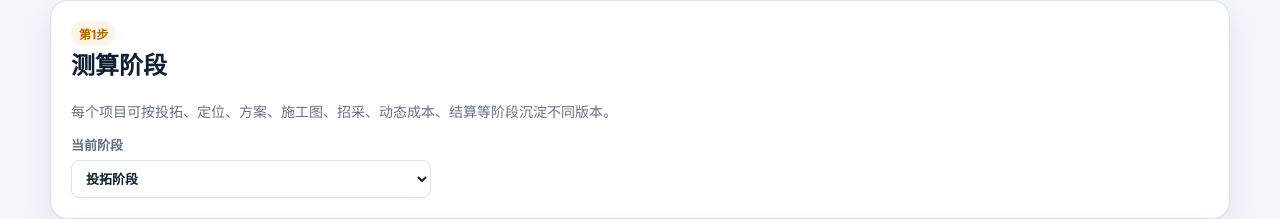
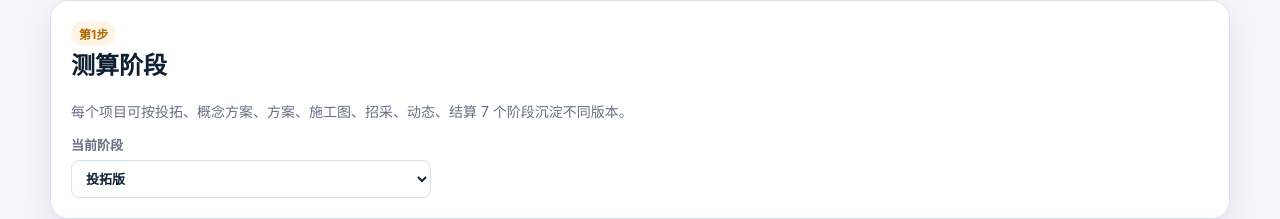
Before and after one commit to miaobin19921114-lgtm/lqdc-target-cost-system, a Next.js app: page /projects/new in a window 1280 px wide. Shown: the part 182-401 px from the top of the page. Built offline with nearby package versions, Linux system fonts and the light colour scheme; no server answers; the database is empty.

Commit message:
use standardized version stages in project wizard

```diff
--- a/app/projects/new/page.tsx
+++ b/app/projects/new/page.tsx
@@ -1,12 +1,11 @@
 import Link from 'next/link';
 import { cookies } from 'next/headers';
 import { prisma } from '@/lib/prisma';
+import { defaultVersionStage, versionStageOptions } from '@/lib/version-stage';
 import ProductCascadeSelector from './ProductCascadeSelector';
 import CostRuleSelector from './CostRuleSelector';
 
 export const dynamic = 'force-dynamic';
-
-const stages = ['投拓阶段', '定位阶段', '方案阶段', '扩初阶段', '施工图阶段', '招采阶段', '动态成本阶段', '结算阶段'];
 
 export default async function NewProjectPage() {
   const userId = cookies().get('lqdc_session')?.value || '';
@@ -48,7 +47,7 @@ export default async function NewProjectPage() {
 
   return <main className="page"><form action="/api/projects" method="post" className="container" style={{ maxWidth: 1180 }}>
     <div className="page-header"><div><p className="eyebrow">项目初始化向导</p><h1 className="title">新建项目</h1><p className="subtitle">优先显示默认个人模板；系统模板只读。保存自定义业态时只写入个人模板，不改系统默认模板。</p></div><div className="actions" style={{ marginTop: 0 }}><Link href="/templates" className="btn">模板中心</Link><Link href="/projects" className="btn">返回</Link></div></div>
-    <section className="card"><span className="badge">第1步</span><h2>测算阶段</h2><p className="meta">每个项目可按投拓、定位、方案、施工图、招采、动态成本、结算等阶段沉淀不同版本。</p><label style={{ display: 'flex', flexDirection: 'column', gap: 6, maxWidth: 360 }}>当前阶段<select name="stage" defaultValue="投拓阶段" style={{ height: 38, border: '1px solid #d9e2ec', borderRadius: 8, padding: '0 10px' }}>{stages.map((stage) => <option key={stage} value={stage}>{stage}</option>)}</select></label></section>
+    <section className="card"><span className="badge">第1步</span><h2>测算阶段</h2><p className="meta">每个项目可按投拓、概念方案、方案、施工图、招采、动态、结算 7 个阶段沉淀不同版本。</p><label style={{ display: 'flex', flexDirection: 'column', gap: 6, maxWidth: 360 }}>当前阶段<select name="stage" defaultValue={defaultVersionStage} style={{ height: 38, border: '1px solid #d9e2ec', borderRadius: 8, padding: '0 10px' }}>{versionStageOptions.map((stage) => <option key={stage.value} value={stage.value}>{stage.label}</option>)}</select></label></section>
     <section className="card"><span className="badge">第2步</span><h2>选择模板与业态</h2>{templates.length ? <ProductCascadeSelector templates={selectorTemplates} /> : <p className="meta">暂无模板，请先到模板中心检查。</p>}</section>
     <section className="card"><span className="badge">第3步</span><h2>系统模板规则：科目、税率与分摊方式</h2>{templates.length ? <CostRuleSelector templates={costRuleTemplates} /> : <p className="meta">暂无科目规则，请先到模板中心检查。</p>}</section>
     <section className="card"><span className="badge">第4步</span><h2>项目基础信息</h2><p className="meta">这里是项目主控基础指标，后续概况表会继续承接和细化，不会和业态选择冲突。</p><div className="form-grid"><label>项目名称<input name="name" required placeholder="如：龙泉140亩项目" /></label><label>城市<input name="city" defaultValue="成都" /></label><label>区域<input name="district" defaultValue="龙泉驿" /></label><label>土地面积㎡<input name="landArea" type="number" step="0.01" /></label><label>容积率<input name="plotRatio" type="number" step="0.01" /></label><label>总建筑面积㎡<input name="totalBuildingArea" type="number" step="0.01" /></label><label>可售面积㎡<input name="saleableArea" type="number" step="0.01" /></label><label>车位数量<input name="parkingCount" type="number" /></label></div><div style={{ marginTop: 14 }}><label>备注<textarea name="remark" placeholder="项目定位、测算口径等" /></label></div></section>
```
